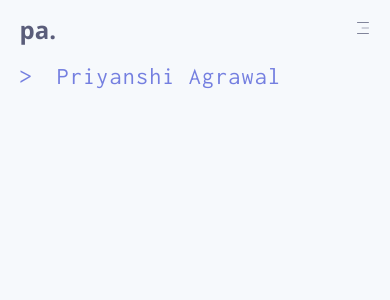
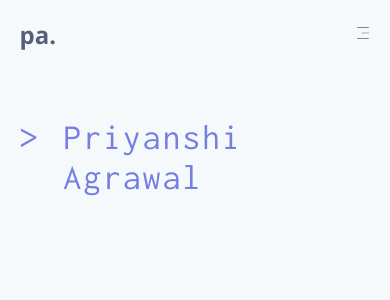
Before and after one commit to priyanshi1282/portfolio, a Next.js app: page / in a window 390 px wide. Shown: the top 300 px of the page. Built offline with nearby package versions, Linux system fonts and the light colour scheme.

Commit message:
typewriter styling changed

```diff
--- a/app/globals.css
+++ b/app/globals.css
@@ -28,7 +28,7 @@ main{
 
 /* navbar css */
 .nav-items{
-    @apply md:flex md:gap-10 gap-1 md:flex-row flex-col  md:static absolute top-[55px] right-0 md:shadow-none shadow-md md:p-0 p-4 md:rounded-none rounded md:w-auto w-36 items-end md:items-center z-[999999];
+    @apply md:flex md:gap-10 gap-2 md:flex-row flex-col  md:static absolute top-[55px] right-0 md:shadow-none shadow-md md:p-0 p-4 md:rounded-none rounded md:w-auto w-36 items-end md:items-center;
 }
 
 .nav-items .hover{
@@ -36,14 +36,11 @@ main{
 }
 
 .typewriter{
-    @apply md:text-7xl text-2xl tracking-wider;
+    @apply md:text-7xl text-4xl tracking-wider;
     color: #747FE0;
     font-family: 'Inconsolata', monospace;
 }
 
-.Typewriter{
-    @apply z-0;
-}
 
 .Typewriter__cursor{
     @apply  bg-[#747FE0];
--- a/components/Navbar.jsx
+++ b/components/Navbar.jsx
@@ -14,8 +14,8 @@ const Navbar = () => {
         setAvatar(!avatar);
     }
   return (
-    <header>
-        <nav className='flex justify-between items-center h-[60px] relative'>
+    <header className='md:mb-20 mb-12'>
+        <nav className='flex justify-between items-center h-[69px] relative z-50'>
             {/* nav header */}
             <div className="nav-header flex justify-between items-center w-full">
                 {/* nav brand */}
```
